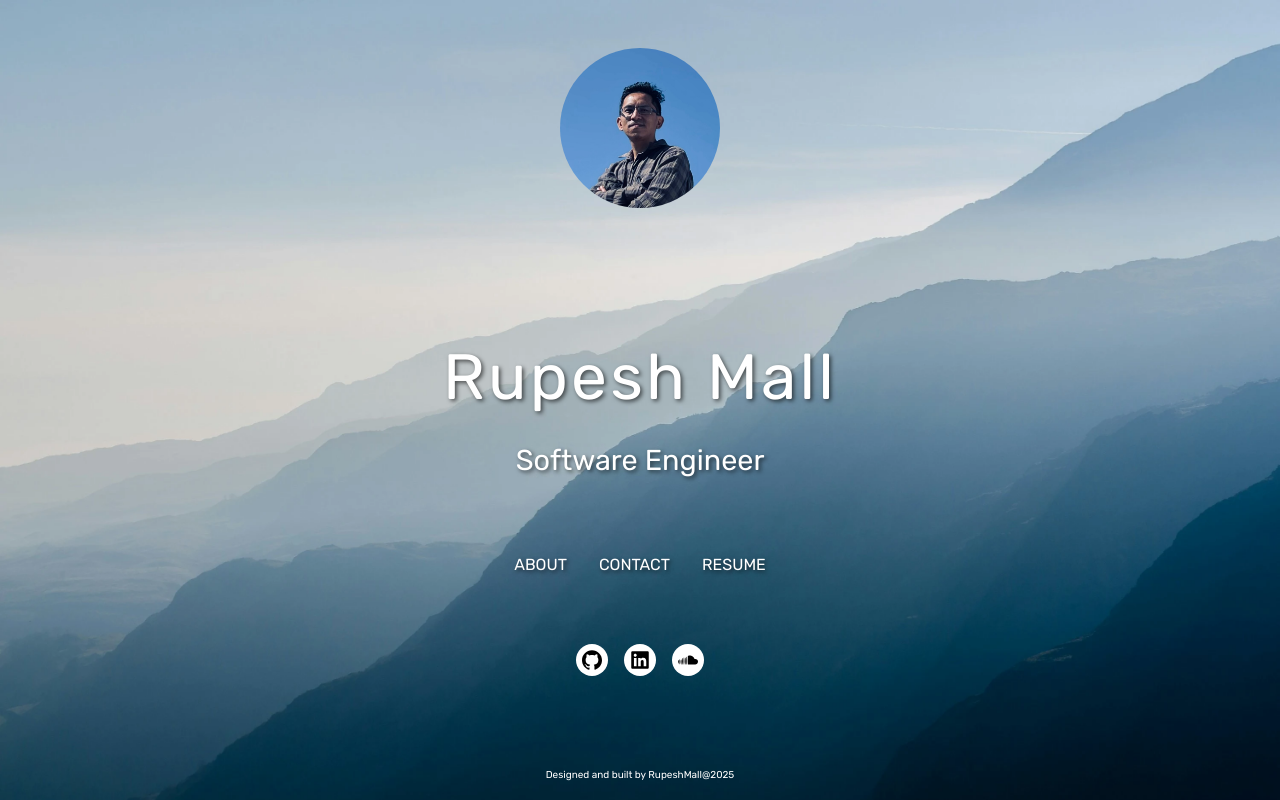
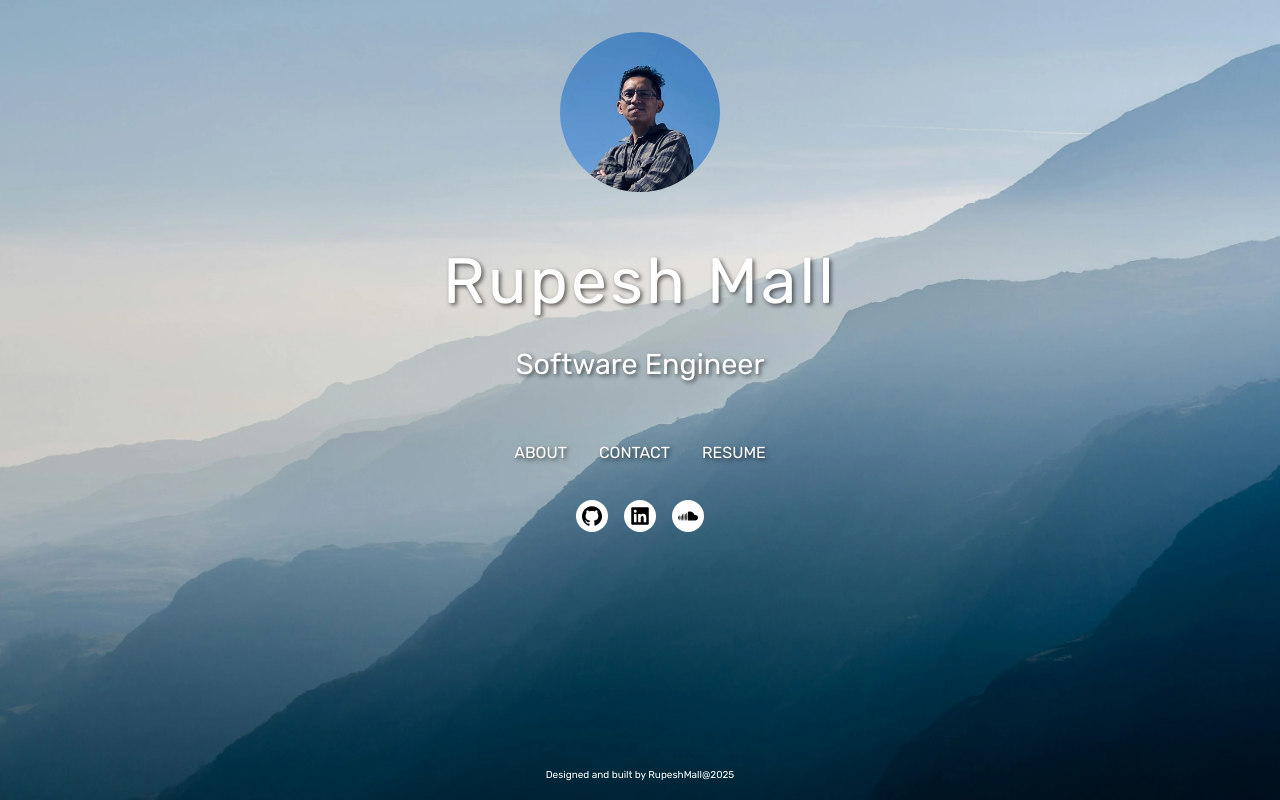
Before and after one commit to rmalldt/portfolio-app, a React (Vite) app: page / in a window 1280 px wide. Built offline with nearby package versions, Linux system fonts and the light colour scheme.

Commit message:
Fix home page paddings

```diff
--- a/src/pages/home/home.module.css
+++ b/src/pages/home/home.module.css
@@ -15,7 +15,8 @@
 
 .header {
   width: 90%;
-  padding: 3rem;
+  padding-top: 2rem;
+  padding-bottom: 1rem;
 
   & img {
     height: 10rem;
@@ -29,7 +30,7 @@
 
 .intro {
   width: 90%;
-  margin: 4rem auto;
+  margin: 1rem auto;
   text-align: center;
 }
 
@@ -49,7 +50,7 @@
 .nav {
   width: 90%;
   list-style: none;
-  padding-bottom: 4rem;
+  padding: 2rem;
 
   display: flex;
   justify-content: center;
```
